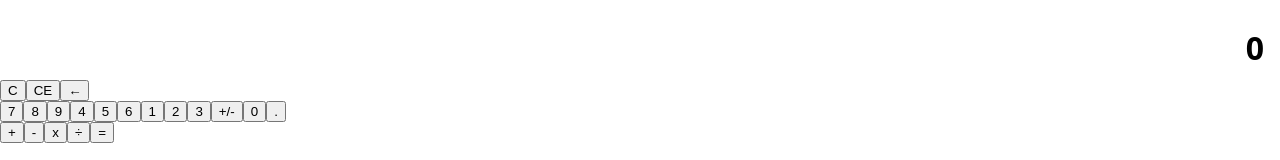
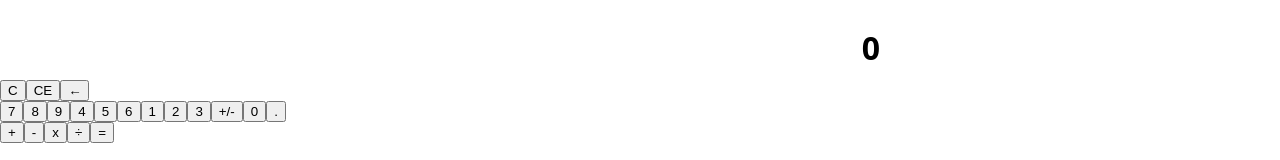
Before and after one commit to DanielCatania/calculator, a Next.js app: page / in a window 1280 px wide. Shown: the top 160 px of the page. Built offline with nearby package versions, Linux system fonts and the light colour scheme.

Commit message:
add size and background on screen

```diff
--- a/src/components/Calc/Screen/BoxScreen.ts
+++ b/src/components/Calc/Screen/BoxScreen.ts
@@ -1,12 +1,15 @@
 import styled from "styled-components";
 
 const BoxScreen = styled.div`
+  border-radius: 15px;
+  width: 70%;
   padding: 1em;
   padding-top: 2em;
-  border-radius: 15px;
 
   display: flex;
   justify-content: flex-end;
+
+  background-color: #fff;
 `;
 
 export default BoxScreen;
```
